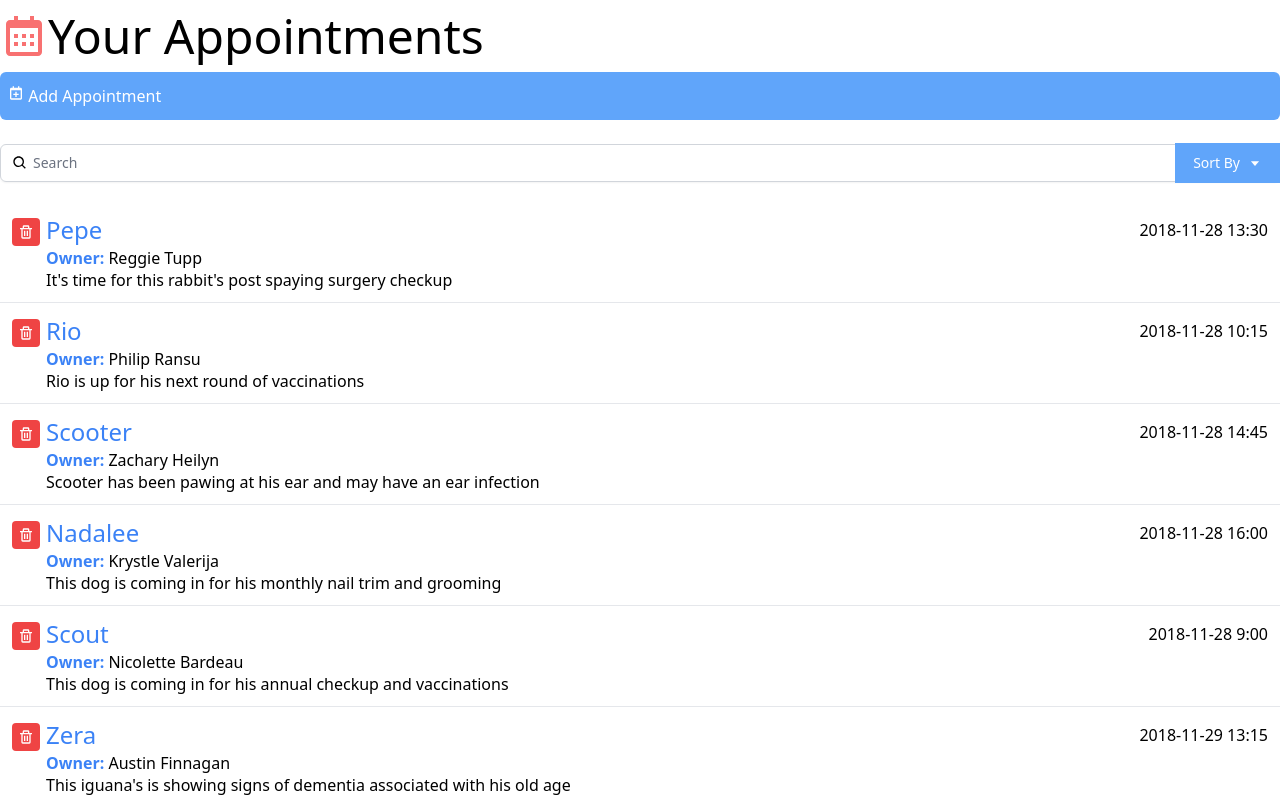
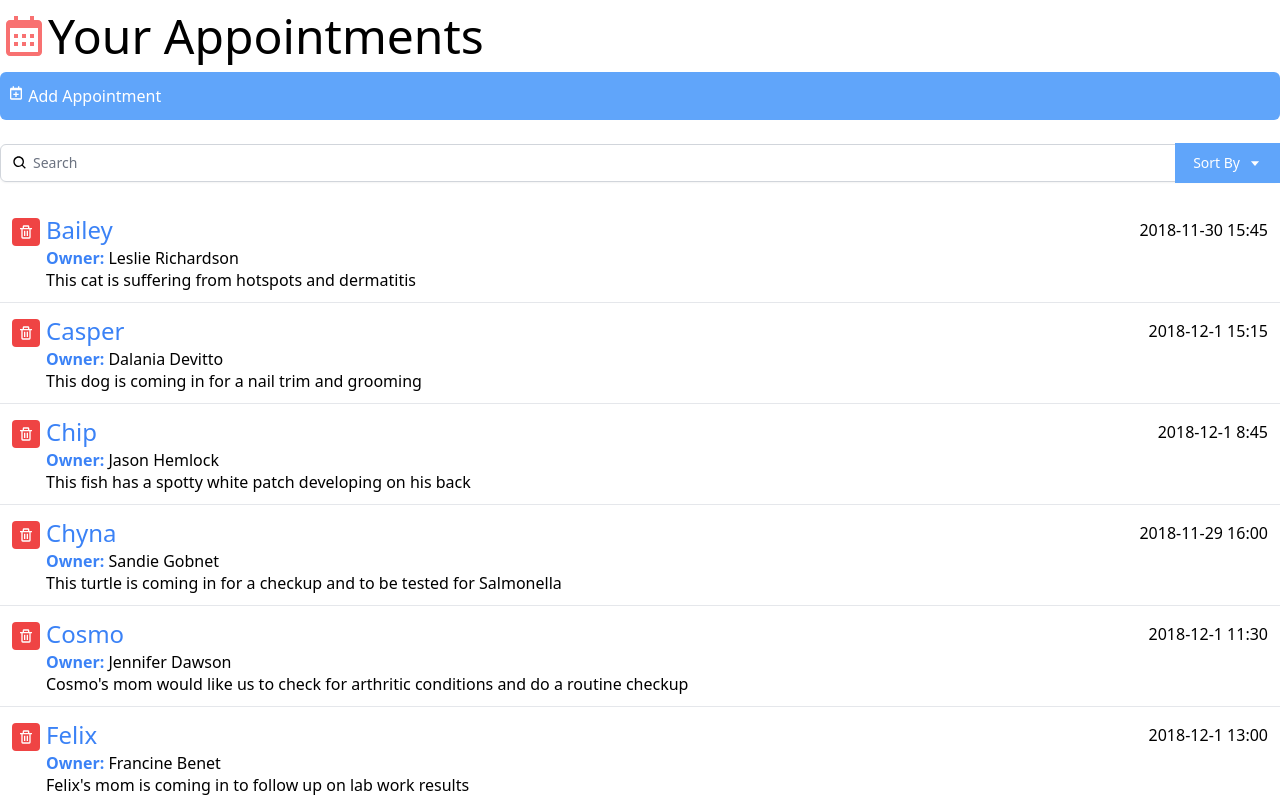
Before and after one commit to CaseyR1221/pet-appointment-app, a React (Create React App) app: page / in a window 1280 px wide. Shown: the top 800 px of the page. Built offline with nearby package versions, Linux system fonts and the light colour scheme.

Commit message:
set up sort of appointments

```diff
--- a/src/App.js
+++ b/src/App.js
@@ -7,6 +7,25 @@ import { BiCalendar, BiTrash } from "react-icons/bi";
 function App() {
 
   const [appointmentList, setAppointmentList] = useState([]);
+  const [query, setQuery] = useState("");
+  const [sortBy, setSortBy] = useState("petName");
+  const [orderBy, setOrdertBy] = useState("asc");
+
+
+  const filteredAppointments = appointmentList.filter(
+    item => {
+      return (
+        item.petName.toLowerCase().includes(query.toLowerCase()) ||
+        item.ownerName.toLowerCase().includes(query.toLowerCase()) ||
+        item.aptNotes.toLowerCase().includes(query.toLowerCase())
+      )
+    }
+  ).sort((a, b) => {
+    let order = (orderBy === "asc") ? 1 : -1;
+    return (
+      a[sortBy].toLowerCase() < b[sortBy].toLowerCase() ? -1 * order : 1 * order
+    )
+  })
 
   const fetchData = useCallback(() => {
     fetch('./data.json')
@@ -27,13 +46,23 @@ function App() {
         Your Appointments
       </h1>
       <AddAppointment />
-      <Search />
+      <Search
+        query={query}
+        onQueryChange={myQuery => {
+          setQuery(myQuery)
+        }}
+      />
 
       <ul className="divide-y divide-gray-200">
-        {appointmentList.map((appointment) => (
+        {filteredAppointments.map((appointment) => (
           <AppointmentInfo
             key={appointment.id}
             appointment={appointment}
+            onDeleteAppointment={
+              appointmentId => {
+                setAppointmentList(appointmentList.filter(appointment => appointment.id !== appointmentId))
+              }
+            }
           />
         ))}
       </ul>
--- a/src/components/AppointmentInfo.js
+++ b/src/components/AppointmentInfo.js
@@ -1,13 +1,16 @@
 import React from "react";
 import { BiTrash } from "react-icons/bi";
 
-const AppointmentInfo = ({appointment}) => {
+const AppointmentInfo = ({appointment, onDeleteAppointment}) => {
   return (
     <div>
       <li className="px-3 py-3 flex items-start">
         <button
           type="button"
           className="p-1.5 mr-1.5 mt-1 rounded text-white bg-red-500 hover:bg-yellow-700 focus:outline-none focus:ring-2 focus:ring-offset-2 focus:ring-blue-500"
+          onClick={() => {
+            onDeleteAppointment(appointment.id)
+          }}
         >
           <BiTrash />
         </button>
--- a/src/components/Search.js
+++ b/src/components/Search.js
@@ -51,7 +51,7 @@ const DropDown = ({ toggle }) => {
   );
 };
 
-const Search = () => {
+const Search = ({query, onQueryChange}) => {
 
   const [toggleSort, setToggleSort] = useState(false);
 
@@ -66,9 +66,12 @@ const Search = () => {
           type="text"
           name="query"
           id="query"
-          value=""
+          value={query}
           className="pl-8 rounded-md focus:ring-indigo-500 focus:border-indigo-500 block w-full sm:text-sm border-gray-300"
           placeholder="Search"
+          onChange={(event) => {
+            onQueryChange(event.target.value)
+          }}
         />
         <div className="absolute inset-y-0 right-0 flex items-center">
           <div>
```
